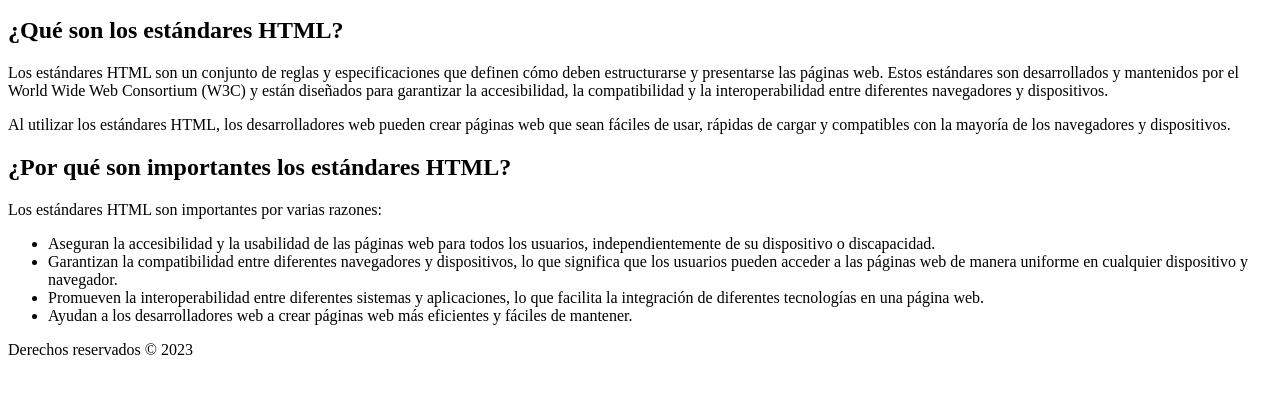
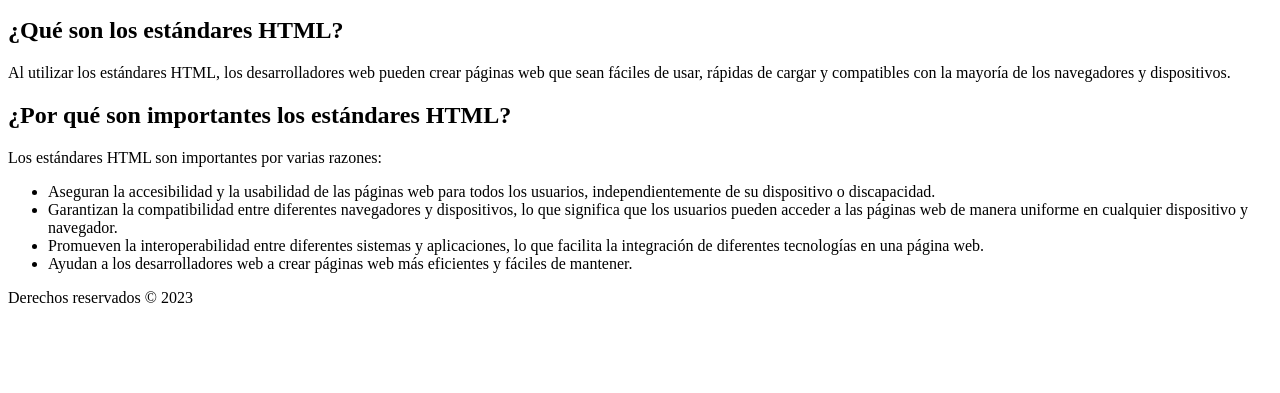
Before and after one commit to Angeluss2023/Practica01BG, a plain HTML site: page index.html in a window 1280 px wide. Shown: the part 243-636 px from the top of the page. Drawn offline with Linux system fonts and the light colour scheme.

Commit message:
1 file modified

```diff
--- a/index.html
+++ b/index.html
@@ -27,14 +27,7 @@
       </p>
       <section>
         <h2>¿Qué son los estándares HTML?</h2>
-        <p>
-          Los estándares HTML son un conjunto de reglas y especificaciones que
-          definen cómo deben estructurarse y presentarse las páginas web. Estos
-          estándares son desarrollados y mantenidos por el World Wide Web
-          Consortium (W3C) y están diseñados para garantizar la accesibilidad,
-          la compatibilidad y la interoperabilidad entre diferentes navegadores
-          y dispositivos.
-        </p>
+
         <p>
           Al utilizar los estándares HTML, los desarrolladores web pueden crear
           páginas web que sean fáciles de usar, rápidas de cargar y compatibles
```
